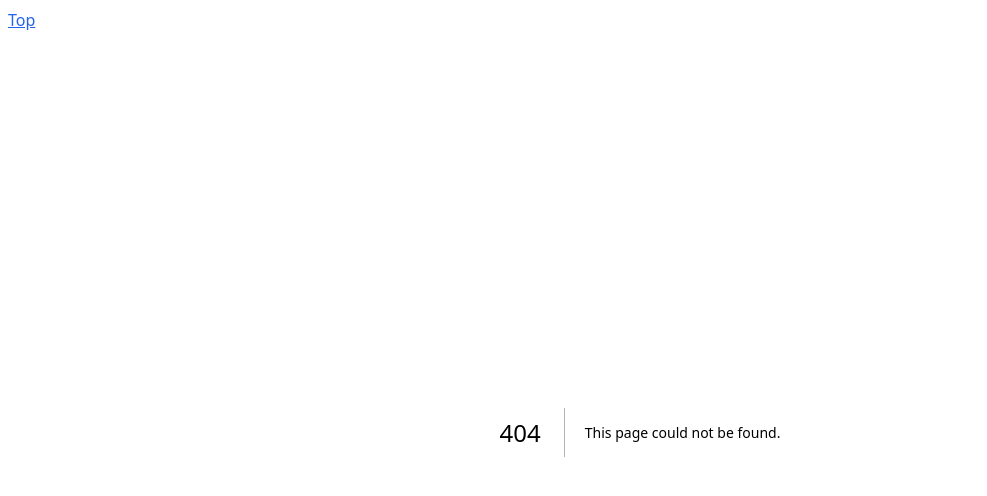
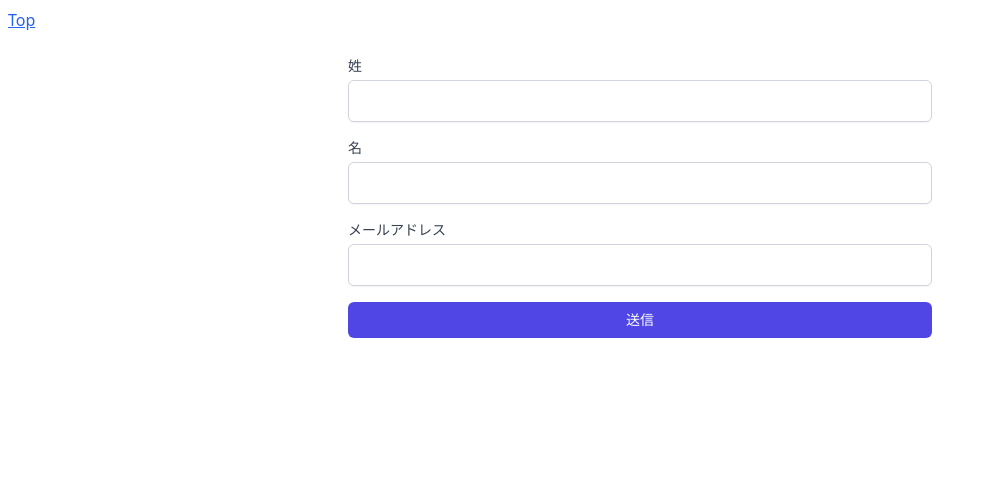
Before and after one commit to KoheiNishino/react19-playground, a Next.js app: page /react-hook-form in a window 1280 px wide. Before the commit this address had no page. Shown: the top 496 px of the page, without its empty margins (0-987 px from the left). Built offline with nearby package versions, Linux system fonts and the light colour scheme.

Commit message:
add react-hook-form

```diff
--- /dev/null
+++ b/src/app/react-hook-form/page.tsx
@@ -0,0 +1,74 @@
+'use client'
+
+import { useForm } from 'react-hook-form'
+
+interface Form {
+  firstName: string
+  lastName: string
+  email: string
+}
+
+export default function App() {
+  const {
+    register,
+    handleSubmit,
+    formState: { errors },
+  } = useForm<Form>()
+
+  return (
+    <form
+      className="mx-auto w-1/2 space-y-4 p-6"
+      // eslint-disable-next-line no-alert
+      onSubmit={handleSubmit(data => alert(JSON.stringify(data)))}
+    >
+      <label className="block">
+        <span className="block text-sm font-medium text-gray-700">姓</span>
+        <input
+          className="mt-1 block w-full rounded-md border border-gray-300 px-3 py-2 shadow-sm focus:border-indigo-500 focus:outline-none focus:ring-1 focus:ring-indigo-500"
+          {...register('lastName', {
+            required: '姓は必須です',
+            maxLength: { value: 5, message: '姓は5文字以内で入力してください' },
+          })}
+        />
+        {errors.lastName && (
+          <span className="mt-1 text-sm text-red-600">{errors.lastName.message}</span>
+        )}
+      </label>
+      <label className="block">
+        <span className="block text-sm font-medium text-gray-700">名</span>
+        <input
+          className="mt-1 block w-full rounded-md border border-gray-300 px-3 py-2 shadow-sm focus:border-indigo-500 focus:outline-none focus:ring-1 focus:ring-indigo-500"
+          {...register('firstName', {
+            required: '名は必須です',
+            maxLength: { value: 5, message: '名は5文字以内で入力してください' },
+          })}
+        />
+        {errors.firstName && (
+          <span className="mt-1 text-sm text-red-600">{errors.firstName.message}</span>
+        )}
+      </label>
+      <label className="block">
+        <span className="block text-sm font-medium text-gray-700">メールアドレス</span>
+        <input
+          className="mt-1 block w-full rounded-md border border-gray-300 px-3 py-2 shadow-sm focus:border-indigo-500 focus:outline-none focus:ring-1 focus:ring-indigo-500"
+          {...register('email', {
+            required: 'メールアドレスは必須です',
+            pattern: {
+              value: /\S[^\s@]*@\S+\.\S+/,
+              message: '有効なメールアドレスを入力してください',
+            },
+          })}
+        />
+        {errors.email && (
+          <span className="mt-1 text-sm text-red-600">{errors.email.message}</span>
+        )}
+      </label>
+      <button
+        type="submit"
+        className="w-full rounded-md bg-indigo-600 px-4 py-2 text-sm font-medium text-white hover:bg-indigo-700 focus:outline-none focus:ring-2 focus:ring-indigo-500 focus:ring-offset-2"
+      >
+        送信
+      </button>
+    </form>
+  )
+}
```
